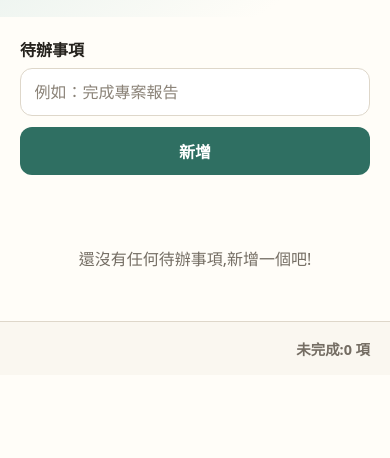
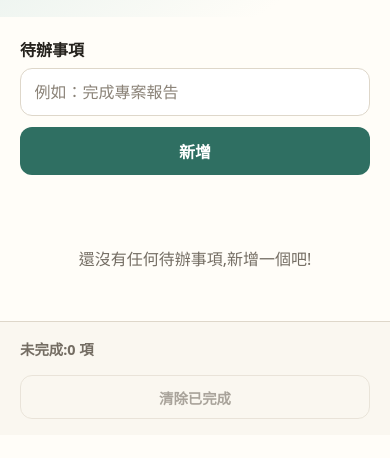
Before and after one commit to hal-dsjt/copilot-workshop-agent-mode-mcp, a plain HTML site: page index.html in a window 390 px wide. Shown: the part 128-586 px from the top of the page. Drawn offline with Linux system fonts and the light colour scheme.

Commit message:
feat: 加入清除已完成待辦事項功能 (#4)
Co-authored-by: Copilot <223556219+Copilot@users.noreply.github.com>

```diff
--- a/app.js
+++ b/app.js
@@ -6,6 +6,7 @@ const list = document.querySelector("#todo-list");
 const emptyMessage = document.querySelector("#empty-message");
 const count = document.querySelector("#todo-count");
 const storageStatus = document.querySelector("#storage-status");
+const clearCompletedButton = document.querySelector("#clear-completed");
 
 let storage = getAvailableStorage();
 let todos = loadTodos();
@@ -168,6 +169,7 @@ function renderTodos() {
   emptyMessage.hidden = todos.length > 0;
   const incompleteCount = todos.filter((todo) => !todo.completed).length;
   count.textContent = `未完成:${incompleteCount} 項`;
+  clearCompletedButton.disabled = todos.every((todo) => !todo.completed);
 }
 
 form.addEventListener("submit", (event) => {
@@ -221,4 +223,18 @@ list.addEventListener("click", (event) => {
   renderTodos();
 });
 
+clearCompletedButton.addEventListener("click", () => {
+  const completedCount = todos.filter((todo) => todo.completed).length;
+  if (
+    completedCount === 0 ||
+    !window.confirm(`確定要清除 ${completedCount} 筆已完成的待辦事項嗎？`)
+  ) {
+    return;
+  }
+
+  todos = todos.filter((todo) => !todo.completed);
+  saveTodos();
+  renderTodos();
+});
+
 renderTodos();
--- a/index.html
+++ b/index.html
@@ -41,6 +41,15 @@
 
       <footer class="app-footer">
         <p id="todo-count" aria-live="polite">未完成:0 項</p>
+        <button
+          id="clear-completed"
+          class="clear-completed"
+          type="button"
+          aria-label="清除所有已完成的待辦事項"
+          disabled
+        >
+          清除已完成
+        </button>
       </footer>
     </main>
 
--- a/styles.css
+++ b/styles.css
@@ -221,6 +221,10 @@ button:focus-visible,
 
 .app-footer {
   margin-block-start: 1rem;
+  display: flex;
+  align-items: center;
+  justify-content: space-between;
+  gap: 1rem;
   padding: 1rem 2rem;
   border-block-start: 1px solid var(--color-border);
   background: #faf7f0;
@@ -232,6 +236,28 @@ button:focus-visible,
   font-size: 0.9rem;
   font-weight: 700;
   text-align: end;
+}
+
+.clear-completed {
+  min-block-size: 2.75rem;
+  padding: 0.55rem 0.75rem;
+  border: 1px solid var(--color-danger);
+  border-radius: var(--radius-control);
+  background: transparent;
+  color: var(--color-danger);
+  font-size: 0.9rem;
+  font-weight: 700;
+}
+
+.clear-completed:hover:not(:disabled) {
+  background: var(--color-danger-soft);
+}
+
+.clear-completed:disabled {
+  border-color: var(--color-border);
+  color: var(--color-muted);
+  cursor: not-allowed;
+  opacity: 0.6;
 }
 
 .visually-hidden {
@@ -283,6 +309,14 @@ button:focus-visible,
   .app-footer {
     padding-inline: 1.25rem;
   }
+
+  .app-footer {
+    flex-wrap: wrap;
+  }
+
+  .clear-completed {
+    inline-size: 100%;
+  }
 }
 
 @media (prefers-reduced-motion: no-preference) {
```
